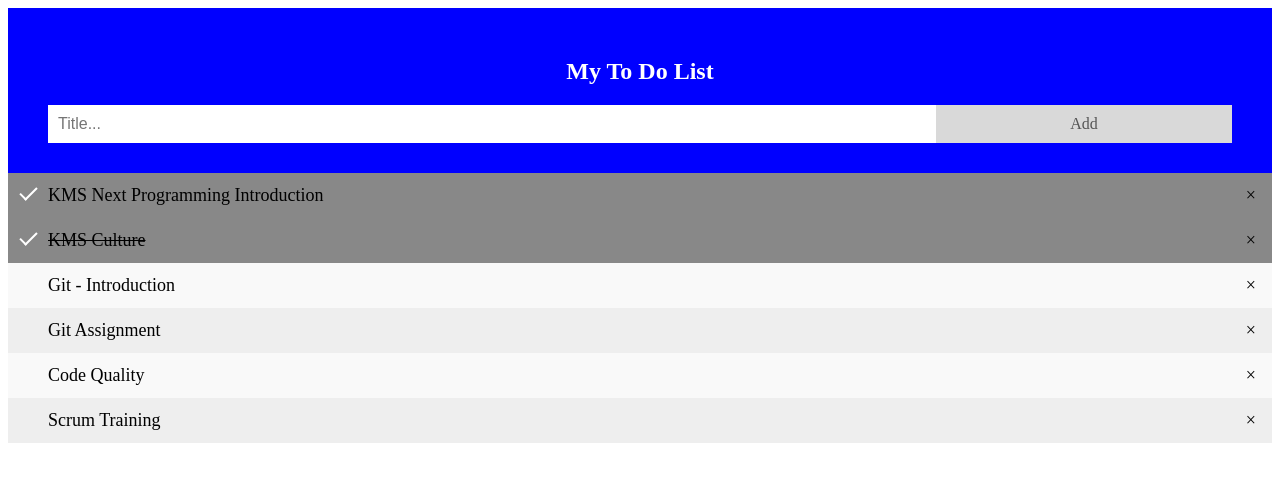
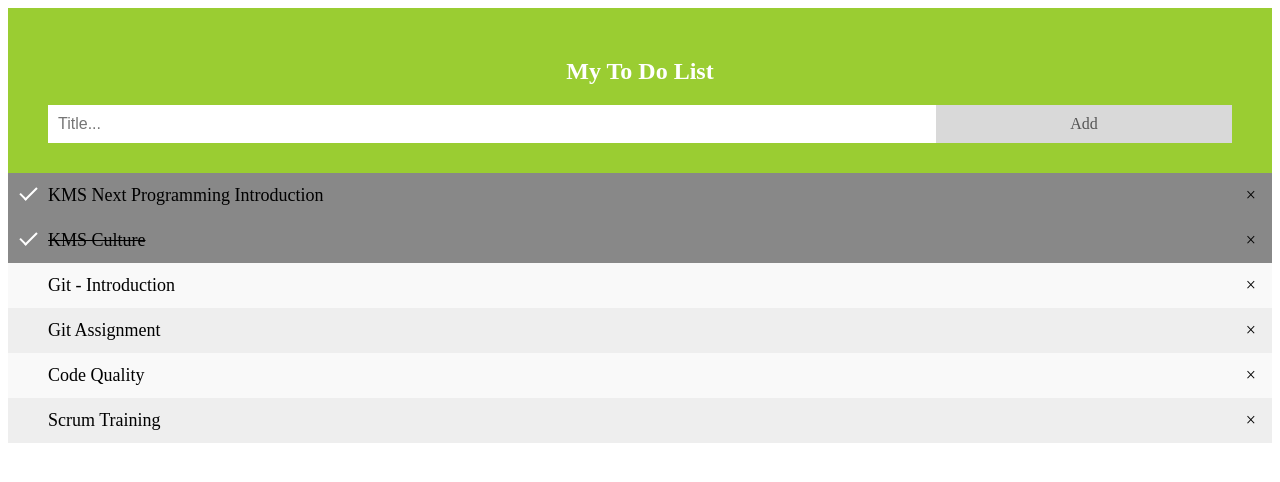
Before and after one commit to vanhuuan/seft-101, a plain HTML site: page index.html in a window 1280 px wide. Drawn offline with Linux system fonts and the light colour scheme.

Commit message:
change_background_color

```diff
--- a/css/main.css
+++ b/css/main.css
@@ -65,7 +65,7 @@ ul li.checked::before {
 
 .header {
     /* Hotfix: change background color to green: #9acd32 */
-    background-color: blue;
+    background-color: #9acd32;
     padding: 30px 40px;
     color: white;
     text-align: center;
```
